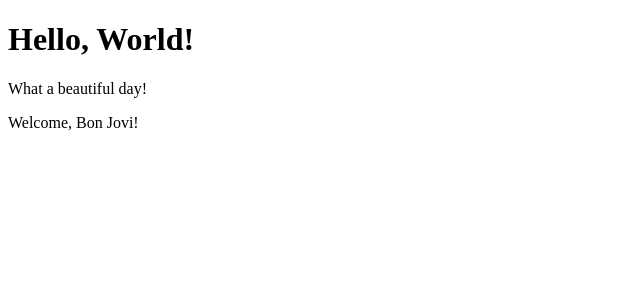
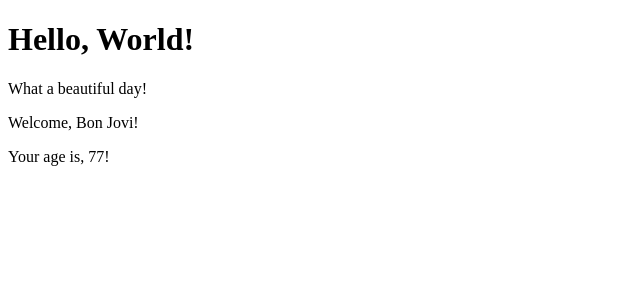
Before and after one commit to AngeloC94/React-Exercises, a React (Create React App) app: page / in a window 1280 px wide. Shown: the top 300 px of the page, without its empty margins (0-640 px from the left). Built offline with nearby package versions, Linux system fonts and the light colour scheme.

Commit message:
props 03 done

```diff
--- a/src/App.js
+++ b/src/App.js
@@ -5,7 +5,7 @@
 export class App extends React.Component {
     render() {
         return <div><Hello />
-            <Welcome />
+            <Welcome age='77' />
         </div>
     }
 }
--- a/src/Welcome.js
+++ b/src/Welcome.js
@@ -2,8 +2,11 @@
 
 
 export class Welcome extends React.Component {
-    render(){
-        return <p>Welcome, {this.props.name}!</p>
+    render() {
+        return <>
+            <p>Welcome, {this.props.name}!</p>
+            <p>Your age is, {this.props.age}!</p>
+        </>
     }
 }
 
```
